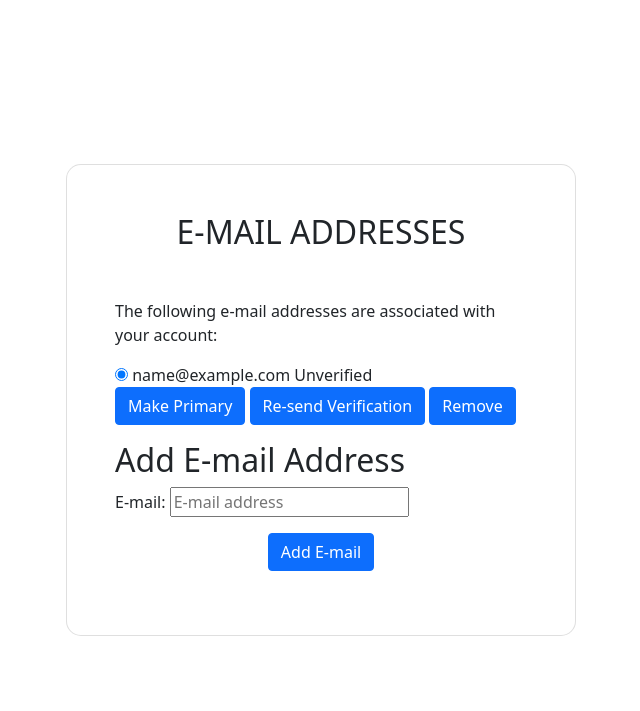
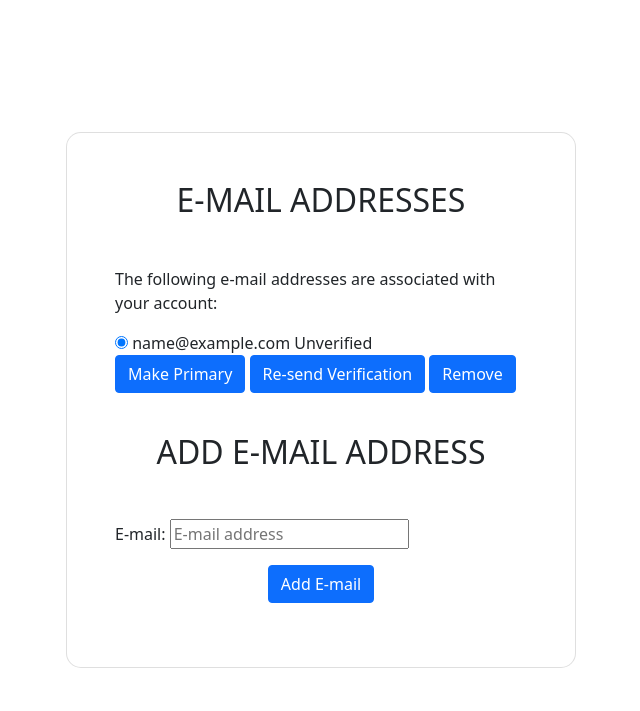
Before and after one commit to khavrks/O-Brien_ENSE374, a Django app: page /accounts/email/ in a window 1280 px wide. Shown: the part 56-767 px from the top of the page, without its empty margins (319-959 px from the left). Run offline with Django 4.2, Linux system fonts and the light colour scheme; the visitor is signed in with stand-in values (Sample User, id 1); data comes from the database, SQL or seed files in the repository; some libraries are stand-ins or nearby versions.

Commit message:
change in email.html

```diff
--- a/django_movies/templates/account/email.html
+++ b/django_movies/templates/account/email.html
@@ -50,9 +50,9 @@
               {% endif %}
 
                 {% if can_add_email %}
-                  <h2>{% trans "Add E-mail Address" %}</h2>
-
+                <br/>
                   <form method="post" action="{% url 'account_email' %}" class="add_email">
+                    <h2 class="text-uppercase text-center mb-5">{% trans "Add E-mail Address" %}</h2>
                       {% csrf_token %}
                       {{ form.as_p }}
                       <button name="action_add" type="submit" style="display: block; margin: auto;" class="btn btn-primary">{% trans "Add E-mail" %}</button>
```
